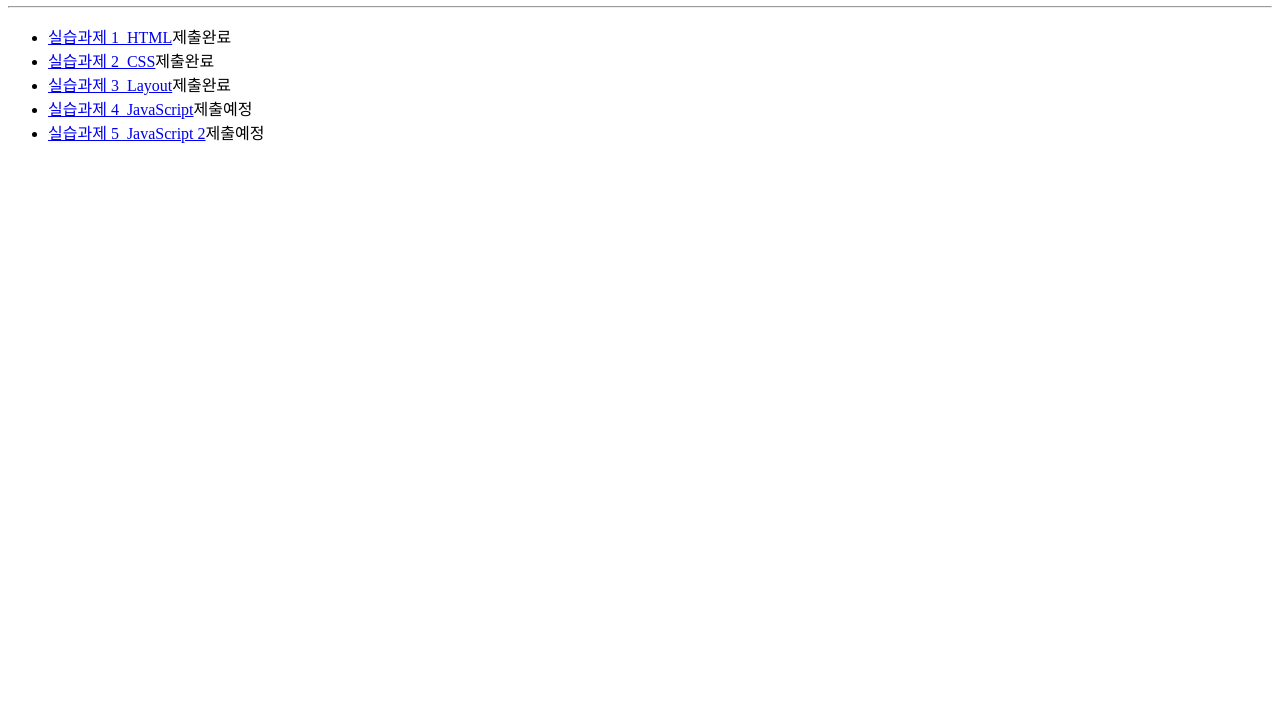
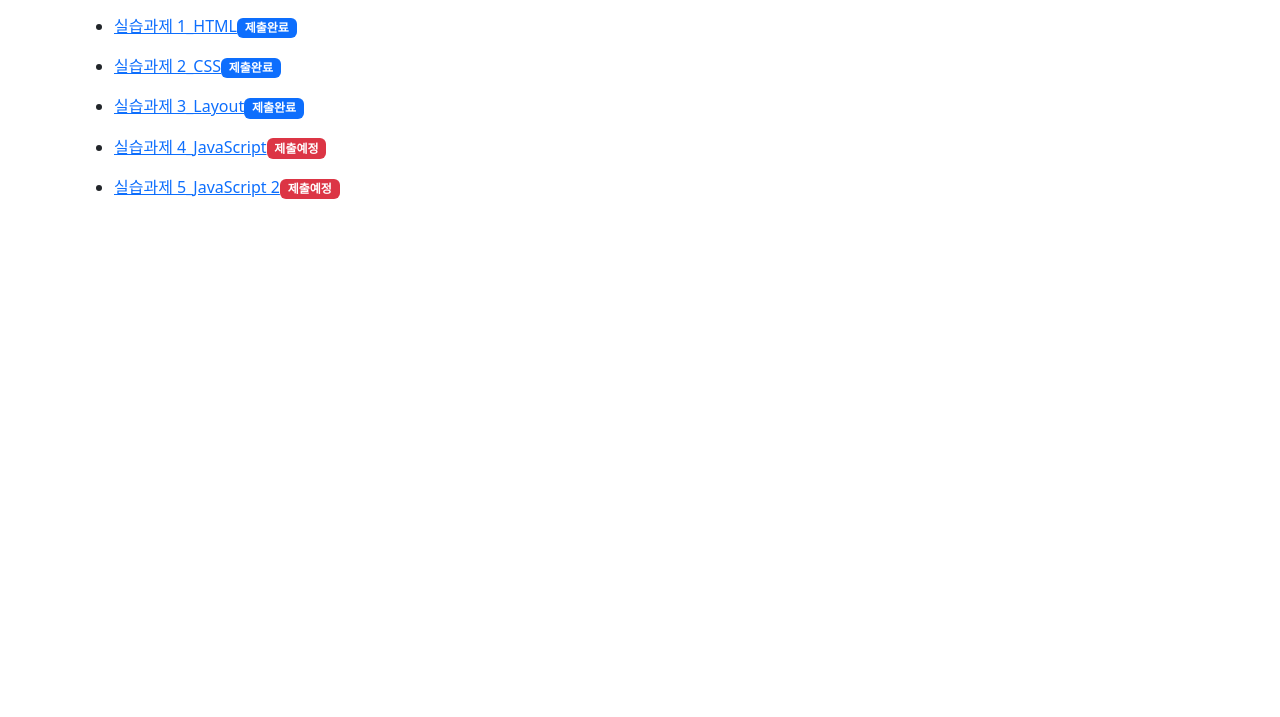
Before and after one commit to Heoooooo/------, a plain HTML site: page index.html in a window 1280 px wide. Shown: the part 83-800 px from the top of the page. Drawn offline with nearby package versions, Linux system fonts and the light colour scheme.

Commit message:
index.html

```diff
--- a/index.html
+++ b/index.html
@@ -4,7 +4,8 @@
     <title>학번 이름</title>
     <meta charset="UTF-8">
     <meta name="viewport" content="width=device-width, initial-scale=1.0">
-
+    <link href="http://cdn.jsdelivr.net/npm/bootstrap@5.3.3/dist/css/bootstrap.min.css" rel="stylesheet">
+    <script src="https://cdn.jsdelivr.net/npm/bootstrap@5.3.3/dist/js/bootstrap.bundle.min.js"></script>
 </head>
 <body>
     <div class="container mt-3 ">
@@ -14,8 +15,8 @@
             <li class = "pb-3"><a href="#">실습과제 1_HTML</a><span class="badge bg-primary">제출완료</span></li>
             <li class = "pb-3"><a href="#">실습과제 2_CSS</a><span class="badge bg-primary">제출완료</span></li>
             <li class = "pb-3"><a href="#">실습과제 3_Layout</a><span class="badge bg-primary">제출완료</span></li>
-            <li class = "pb-3"><a href="#">실습과제 4_JavaScript</a><span class="badge bg-primary">제출예정</span></li>
-            <li class = "pb-3"><a href="#">실습과제 5_JavaScript 2</a><span class="badge bg-primary">제출예정</span></li>
+            <li class = "pb-3"><a href="#">실습과제 4_JavaScript</a><span class="badge bg-danger">제출예정</span></li>
+            <li class = "pb-3"><a href="#">실습과제 5_JavaScript 2</a><span class="badge bg-danger">제출예정</span></li>
         </ul>
     </div>
 </body>
```
